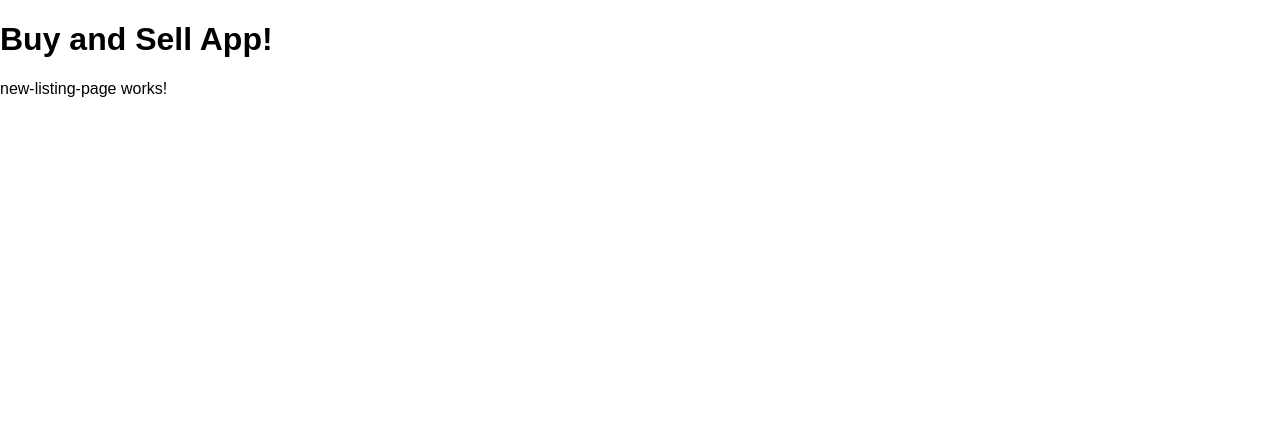
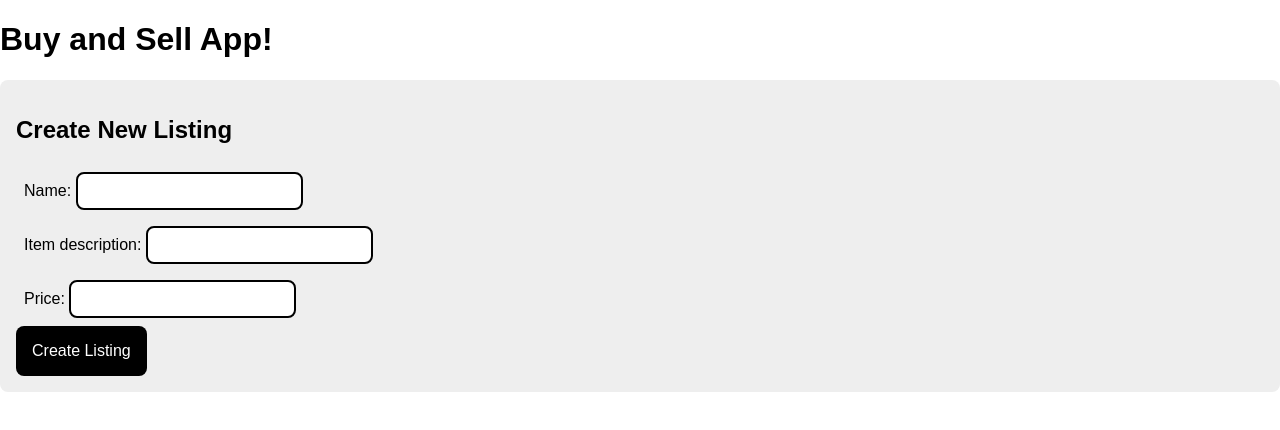
Before and after one commit to rpatino12/angular-linkedin-learning, an Angular app: page /new-listing in a window 1280 px wide. Shown: the top 430 px of the page. Built offline with nearby package versions, Linux system fonts and the light colour scheme.

Commit message:
Create a new listings page

```diff
--- a/src/app/app-routing.module.ts
+++ b/src/app/app-routing.module.ts
@@ -41,7 +41,8 @@
   },
   {
     path: 'new-listing',
-    component: NewListingPageComponent
+    component: NewListingPageComponent,
+    title: 'BuyAndSell | New listing',
   }
 ];
 
--- a/src/app/my-listings-page/my-listings-page.component.html
+++ b/src/app/my-listings-page/my-listings-page.component.html
@@ -9,3 +9,6 @@
         <button (click)="onDeleteClicked(listing.id)">Delete</button>
     </div>
 </div>
+<a routerLink="/new-listing">
+    <button>Create New Listing</button>
+</a>
--- a/src/app/new-listing-page/new-listing-page.component.html
+++ b/src/app/new-listing-page/new-listing-page.component.html
@@ -1 +1,24 @@
-<p>new-listing-page works!</p>
+<div class="content-box">
+    <h2>Create New Listing</h2>
+    <form (ngSubmit)="onSubmit()">
+        <div>
+            <label for="name">
+                Name:
+            </label>
+            <input type="text" id="name" name="name" [(ngModel)]="name">
+        </div>
+        <div>
+            <label for="description">
+                Item description:
+            </label>
+            <input type="text" id="description" name="description" [(ngModel)]="description">
+        </div>
+        <div>
+            <label for="price">
+                Price:
+            </label>
+            <input type="text" id="price" name="price" [(ngModel)]="price">
+        </div>
+        <button type="submit">Create Listing</button>
+    </form>
+</div>
--- a/src/app/new-listing-page/new-listing-page.component.ts
+++ b/src/app/new-listing-page/new-listing-page.component.ts
@@ -1,4 +1,5 @@
-import { Component } from '@angular/core';
+import { Component, OnInit } from '@angular/core';
+import { Router } from '@angular/router';
 
 @Component({
   selector: 'app-new-listing-page',
@@ -7,6 +8,19 @@
   templateUrl: './new-listing-page.component.html',
   styleUrl: './new-listing-page.component.css'
 })
-export class NewListingPageComponent {
+export class NewListingPageComponent implements OnInit {
+  name: string = '';
+  description: string = '';
+  price: string = '';
 
+  constructor(
+    private router: Router,
+  ) {}
+
+  ngOnInit(): void {}
+
+  onSubmit(): void {
+    alert('Creating new listing...');
+    this.router.navigateByUrl('/my-listings');
+  }
 }
```
